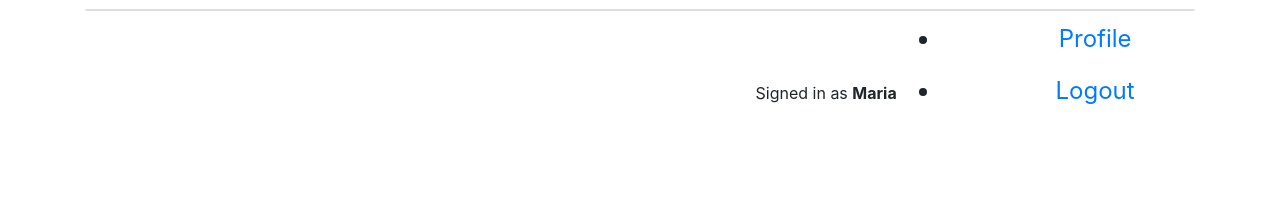
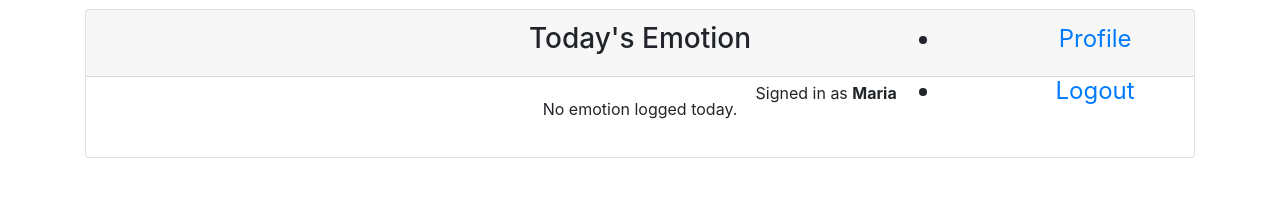
Before and after one commit to Marie-L1/Fitness, a Django app: page / in a window 1280 px wide. Shown: the part 312-509 px from the top of the page. Run offline with Django 5.2, Linux system fonts and the light colour scheme; a user stored in the database is signed in; some libraries are stand-ins or nearby versions.

Commit message:
updating index daily emotion

```diff
--- a/tracker/templates/index.html
+++ b/tracker/templates/index.html
@@ -38,7 +38,18 @@
 
 
     <!--Daily Emotion Logged for the day-->
-    <div class="card mb-4"></div>
+    <div class="card mb-4">
+        <div class="card-header">
+            <h3>Today's Emotion</h3>
+        </div>
+        <div class="card-body">
+            {% if today_emotion %}
+                <p>{{ today_emotion.emotion }}</p>
+            {% else %}
+                <p>No emotion logged today.</p>
+            {% endif %}
+        </div>
+    </div>
 
 
     <!--Monthly Date Log Heatmap-->
```
